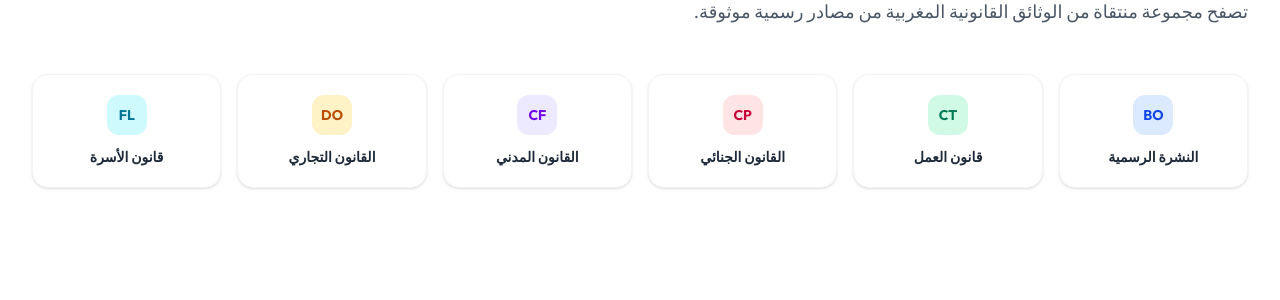
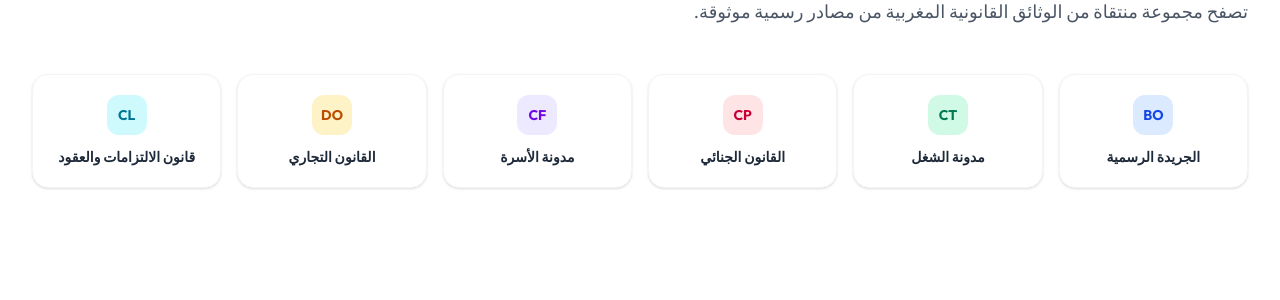
Before and after one commit to marokkobiz/morocco-law-search, a Laravel app: page / in a window 1280 px wide. Shown: the part 2501-2801 px from the top of the page. Run offline with Laravel 12, Linux system fonts and the light colour scheme; style sheets or scripts are compiled from the project's sources; some libraries are stand-ins or nearby versions; some web fonts are replaced.

Commit message:
feat(i18n): update legal terminology in Arabic, English, and French translations

```diff
--- a/lang/ar/landing.php
+++ b/lang/ar/landing.php
@@ -35,13 +35,14 @@ return [
     'cta_desc' => 'ادخل إلى آلاف الوثائق القانونية المغربية من فضاء مهني واحد.',
     'cta_create' => 'إنشاء حساب مجاني',
     'cta_learn' => 'معرفة المزيد',
-    'source_bulletin' => 'النشرة الرسمية',
-    'source_work_code' => 'قانون العمل',
+
+    'source_bulletin' => 'الجريدة الرسمية',
+    'source_work_code' => ' مدونة الشغل',
     'source_penal_law' => 'القانون الجنائي',
-    'source_family_code' => 'القانون المدني',
+    'source_family_code' => 'مدونة الأسرة',
     'source_doc' => 'القانون التجاري',
-    'source_real_estate' => 'العقار',
-    "family_law" => "قانون الأسرة",
+    'source_civil_law' => 'قانون الالتزامات والعقود',
+
     'back_to_landing_page' => 'العودة إلى الصفحة الرئيسية',
     'law_search_workspace' => 'منصة البحث القانوني',
     'logout' => 'تسجيل الخروج',
--- a/lang/fr/landing.php
+++ b/lang/fr/landing.php
@@ -40,8 +40,7 @@ return [
     'source_penal_law' => 'Droit pénal',
     'source_family_code' => 'Droit civil',
     'source_doc' => 'Droit commercial',
-    'source_real_estate' => 'Immobilier',
-    "family_law" => "Droit de la famille",
+    'source_civil_law' => 'Droit des obligations et des contrats',
     'back_to_landing_page' => "Retour à la page d'accueil",
     'law_search_workspace' => 'Espace de recherche juridique',
     'logout' => 'Déconnexion',
--- a/resources/views/home.blade.php
+++ b/resources/views/home.blade.php
@@ -257,16 +257,9 @@
                     data-animate="scale-in" style="--delay: 0.25s">
                     <div
                         class="w-10 h-10 rounded-xl bg-cyan-100 text-cyan-700 flex items-center justify-center mx-auto font-bold text-sm">
-                        FL</div>
-                    <span class="block mt-3 text-sm font-semibold text-gray-800">{{ __("landing.family_law") }}</span>
+                        CL</div>
+                    <span class="block mt-3 text-sm font-semibold text-gray-800">{{ __('landing.source_civil_law') }}</span>
                 </div>
-                {{-- <div class="card p-5 text-center hover:border-cyan-200 transition-colors cursor-default"
-                    data-animate="scale-in" style="--delay: 0.25s">
-                    <div
-                        class="w-10 h-10 rounded-xl bg-cyan-100 text-cyan-700 flex items-center justify-center mx-auto font-bold text-sm">
-                        IM</div>
-                    <span class="block mt-3 text-sm font-semibold text-gray-800">{{ __('landing.source_real_estate') }}</span>
-                </div> --}}
             </div>
         </div>
     </section>
```
Also changed, not shown: lang/en/landing.php (+5 -3 lines).
